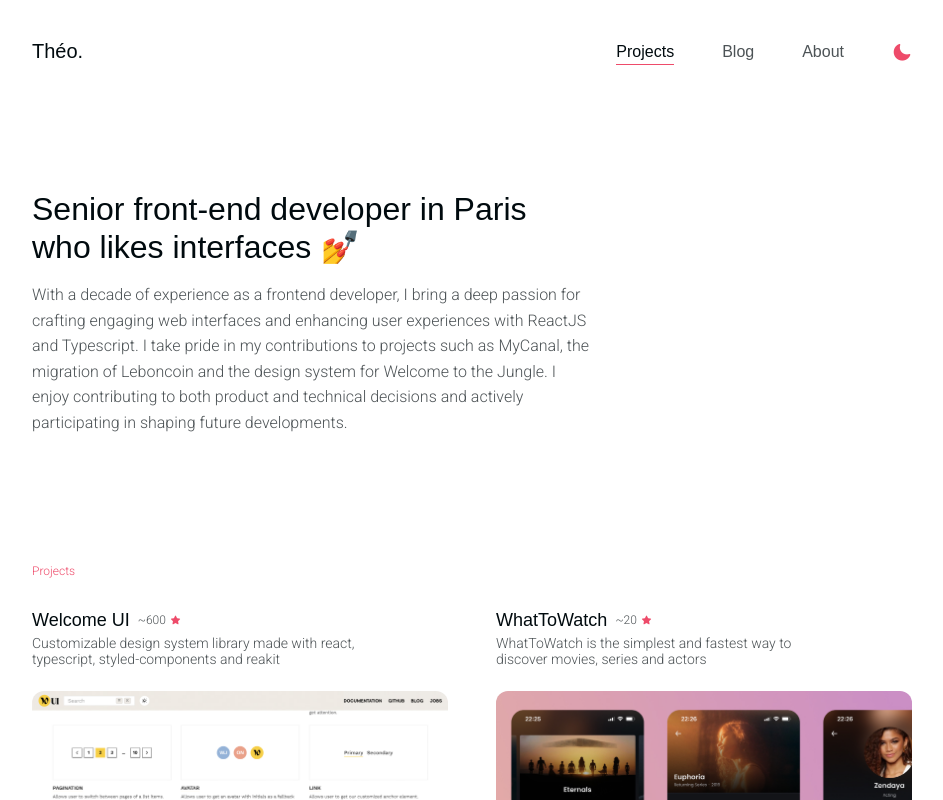
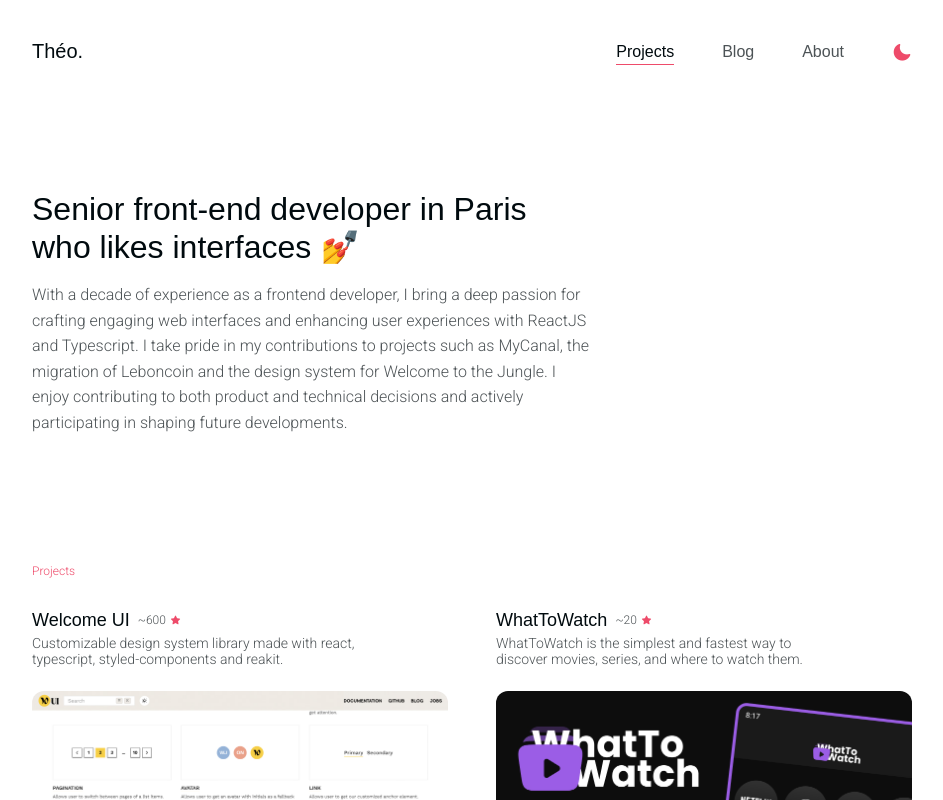
Before and after one commit to theo-mesnil/theomesnil.com, a Next.js app: page / in a window 1280 px wide. Shown: the top 800 px of the page, without its empty margins (168-1111 px from the left). Built offline with nearby package versions, Linux system fonts and the light colour scheme; a web font is replaced by a local one.

Commit message:
chore: upgrade dependencies and WhatToWatch project

```diff
--- a/app/page.tsx
+++ b/app/page.tsx
@@ -13,7 +13,7 @@
     github: 'WTTJ/welcome-ui',
     image: welcomeUiImage,
     description:
-      'Customizable design system library made with react, typescript, styled-components and reakit',
+      'Customizable design system library made with react, typescript, styled-components and reakit.',
     stars: '~600',
   },
   {
@@ -21,7 +21,7 @@
     github: 'theo-mesnil/WhatToWatch',
     image: whatToWatchImage,
     description:
-      'WhatToWatch is the simplest and fastest way to discover movies, series and actors',
+      'WhatToWatch is the simplest and fastest way to discover movies, series, and where to watch them.',
     stars: '~20',
   },
   {
```
Also changed, not shown: package.json (+13 -12 lines), public/projects/what-to-watch.jpg, 1 other file (tests, documents, lock files or other folders).
